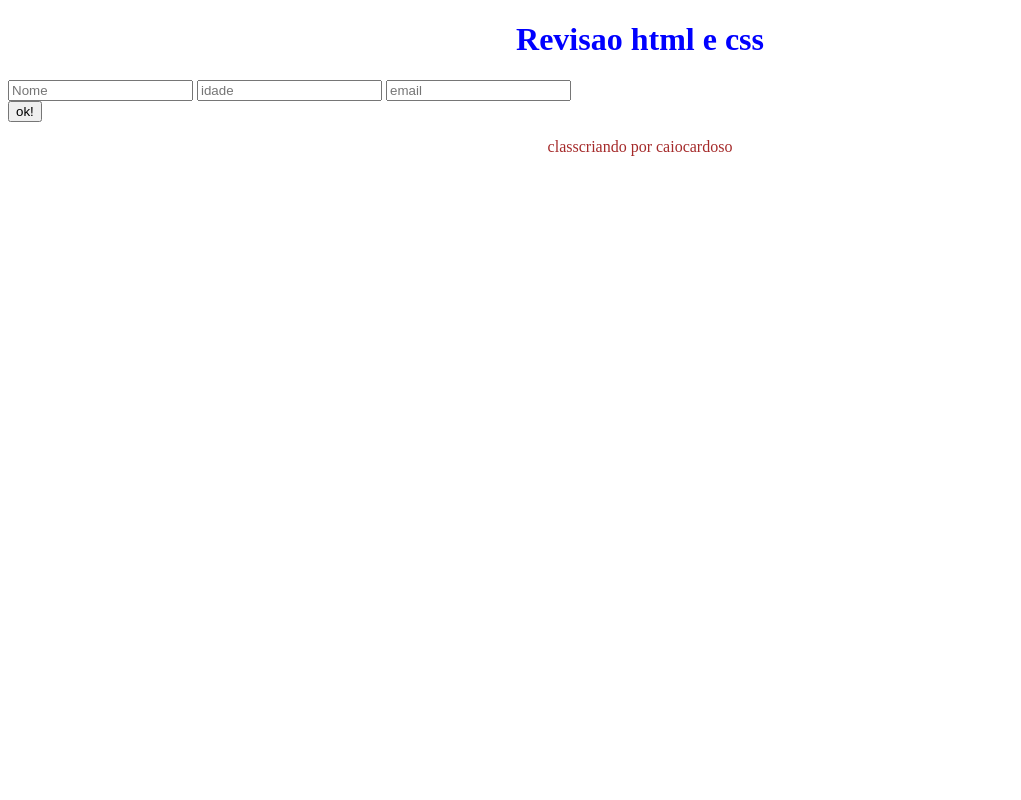
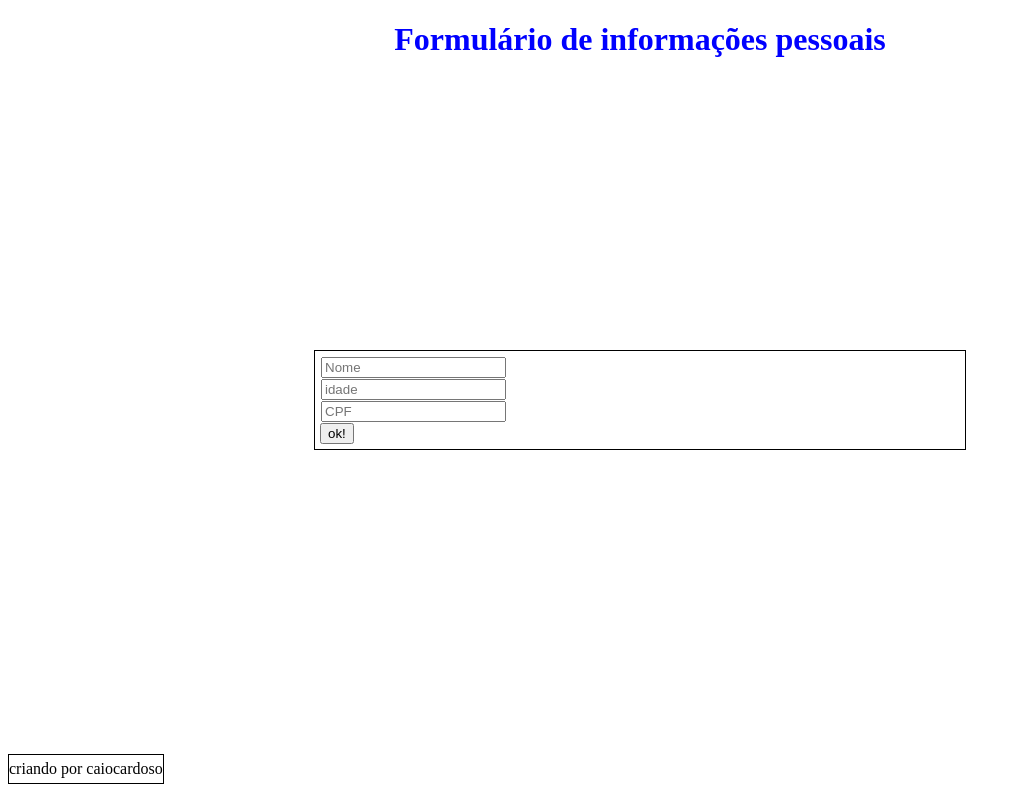
Before and after one commit to caiocardoso418/programacao_wwb_b, a plain HTML site: page index.html in a window 1280 px wide. Shown: the whole page, without its empty margins (0-1021 px from the left). Drawn offline with Linux system fonts and the light colour scheme.

Commit message:
alterações css

```diff
--- a/index.html
+++ b/index.html
@@ -7,14 +7,15 @@
     <link rel="stylesheet" href="style.css">
 </head>
 <body>
-    <h1 id="titulo">Revisao html e css</h1>
+    <h1 id="titulo">Formulário de informações pessoais</h1>
     <div class="entrada-usuario">
         <input type="text" placeholder="Nome">
         <input type="number" placeholder="idade">
-        <input type="email" placeholder="email">
+        <input type="email" placeholder="CPF">
+        <button class="botao">ok!</button>
     </div>
 
-    <button class="botao">ok!</button>
-    <p class="criador">classcriando por caiocardoso</p>
+
+    <p class="criador">criando por caiocardoso</p>
 </body>
 </html>
--- a/style.css
+++ b/style.css
@@ -3,8 +3,31 @@
     color: blue;
 }
 
+input {
+    display: block;
+    margin: 1px;
+}
+
+.entrada-usuario {
+    border: 1px solid;
+    width: 50%;
+    margin-right: auto;
+    margin-left: auto;
+    position: absolute;
+    left: 50%;
+    top: 50%;
+    transform: translate(-50%, -50%);
+    padding: 5px;
+}
+
 
 .criador {
-    color: brown;
+
+    position: fixed;
+    width: 100;
+    bottom: 0;
+    border: 1px solid;
     text-align: center;
+    padding-top: 5px;
+    padding-bottom: 5px;
 }
```
Also changed, not shown: script.js (added).
